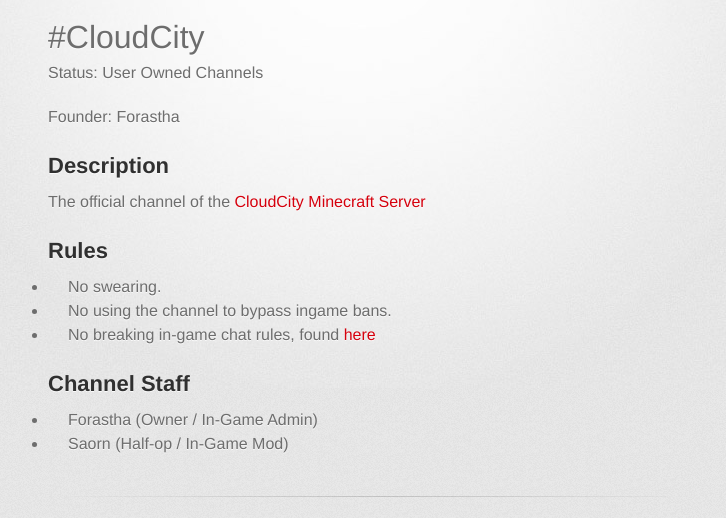
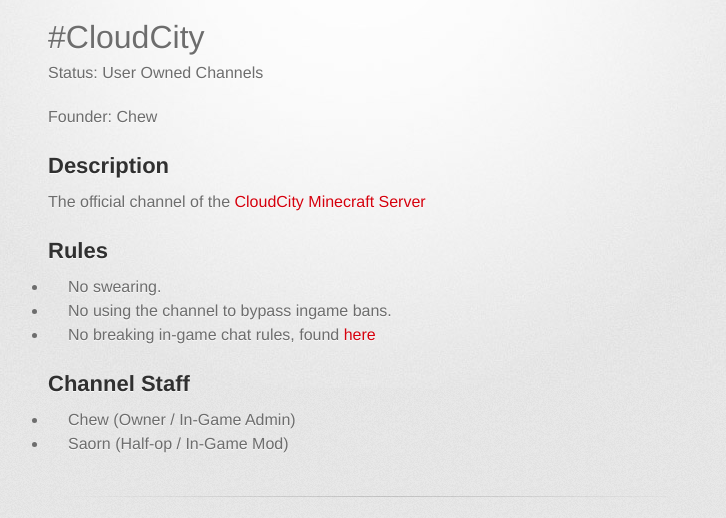
Before and after one commit to ChewChat/chew.chat, a Jekyll site: the page built from channels/cloudcity.md, in a window 1280 px wide. Shown: the part 185-703 px from the top of the page, without its empty margins (282-1008 px from the left). Built offline with Jekyll 4.4.1, drawn with Linux system fonts in a browser that asks for light colours; some web fonts are replaced; our own code applies the rules of GitHub Pages for plain Markdown files.

Commit message:
fix founder username

```diff
--- a/channels/cloudcity.md
+++ b/channels/cloudcity.md
@@ -2,7 +2,7 @@
 
 Status: User Owned Channels
 
-Founder: Forastha
+Founder: Chew
 
 <!-- Add your channel info here -->
 
@@ -18,5 +18,5 @@ The official channel of the [CloudCity Minecraft Server](http://cloudcitymc.us)
 
 ## Channel Staff
 
-- Forastha (Owner / In-Game Admin)
+- Chew (Owner / In-Game Admin)
 - Saorn (Half-op / In-Game Mod)
```
